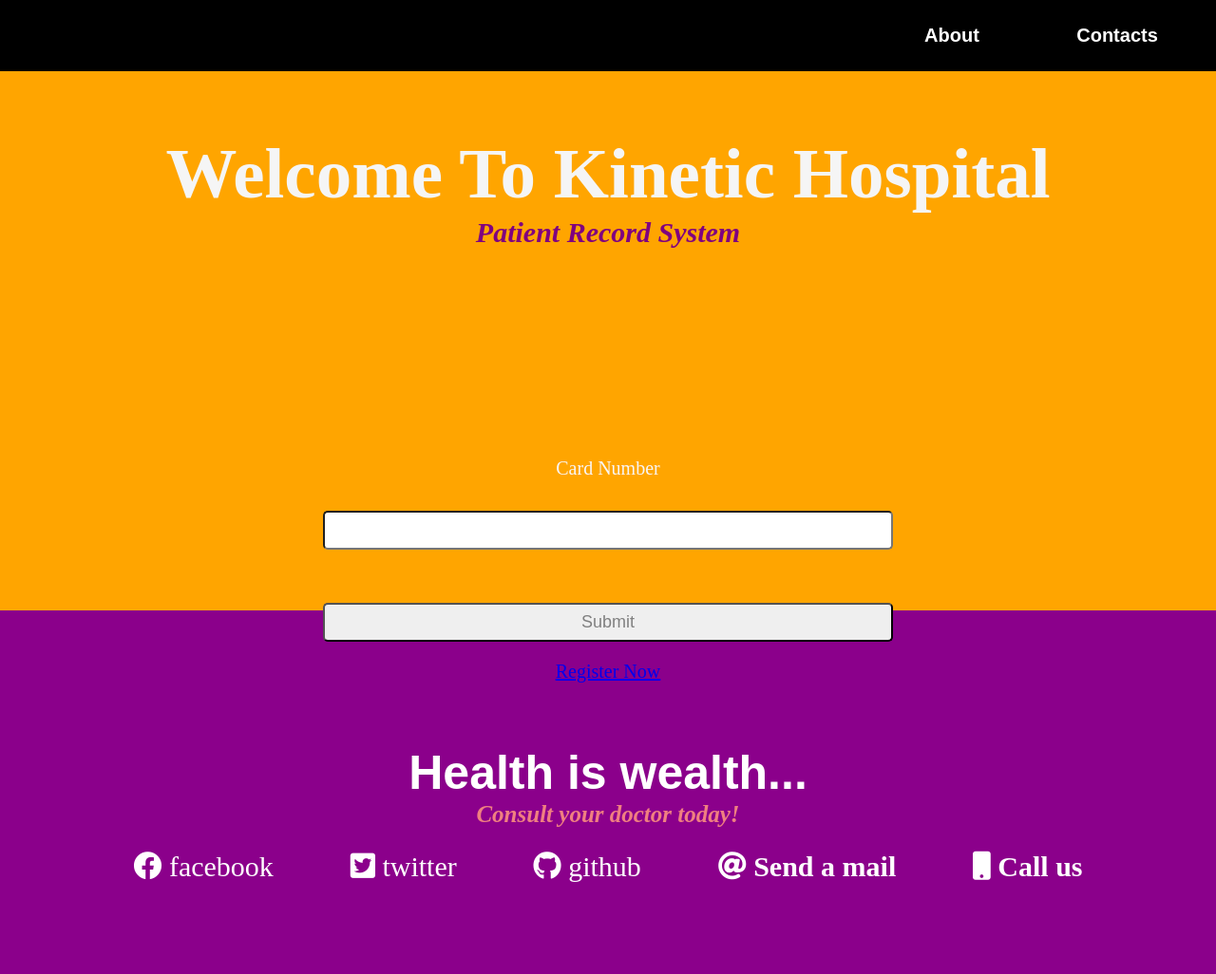
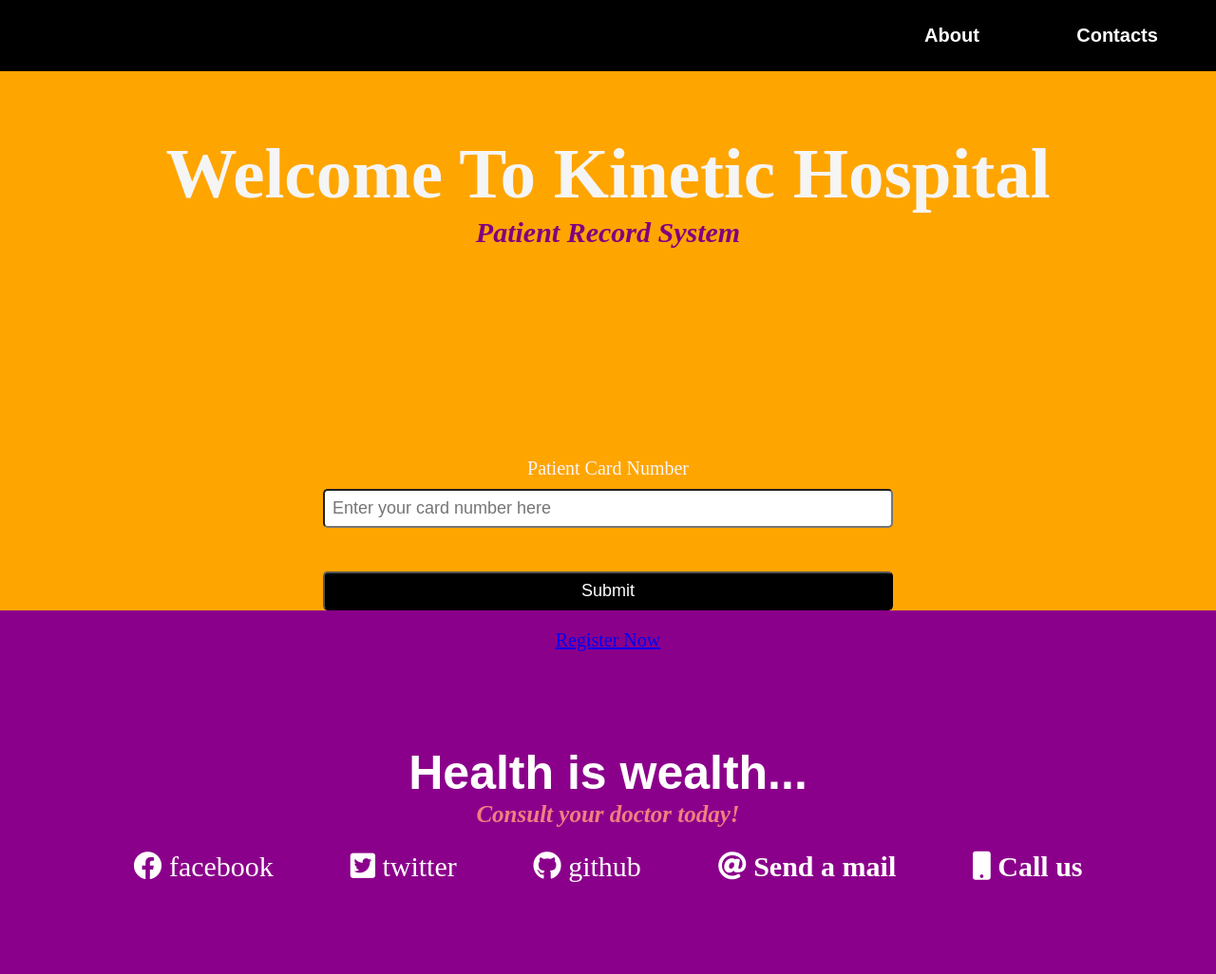
Before and after one commit to EBabz/BodeALXPatientRecordSystem, a Flask app: page / in a window 1280 px wide. Shown: the top 1026 px of the page at 95% size. Run offline with Flask 2, Linux system fonts and the light colour scheme; some libraries are stand-ins or nearby versions.

Commit message:
Update landingpage.html Recordform

```diff
--- a/app/routes.py
+++ b/app/routes.py
@@ -46,7 +46,7 @@ def register():
         db.session.commit()
         flash('Congratulations, you are now a registered user')
         return redirect(url_for('index'))
-    return render_template('register.html', title='Register', form=form)
+    return render_template('registerationpage.html', title='Register', form=form)
 
 
 @app.route('/logout')
--- a/app/templates/landingpage.html
+++ b/app/templates/landingpage.html
@@ -204,16 +204,16 @@
         <form id="record-form">
             <div class="tag">
                 {{ form.hidden_tag() }}
-                <!-- <label for="id" id="id-label">Patient Card Number</label>
-                <input type="numbers" id="id" name="id" placeholder="Enter your card number here" required> -->
-                {{ form.card_no.label }}<br>
-                {{ form.card_no(size=32) }}<br>
+                <label for="id" id="id-label">Patient Card Number</label>
+                <!-- <input type="numbers" id="id" name="id" placeholder="Enter your card number here" required> -->
+                <!-- {{ form.card_no.label }}<br> -->
+                {{ form.card_no(placeholder='Enter your card number here') }}<br>
                 {% for error in form.card_no.errors %}
                 <span style="color: red";>[{{ error }}]</span>
                 {% endfor %}
                 <br>
-                <!-- <button type="submit" id="submit" name="submit" value="submit">Submit</button> -->
-                {{ form.submit() }}
+                <button type="submit" id="submit" name="submit" value="submit">Submit</button>
+                <!-- {{ form.submit() }} -->
             </div>
             <a href="{{ url_for('register') }}">Register Now</a>
 
```
